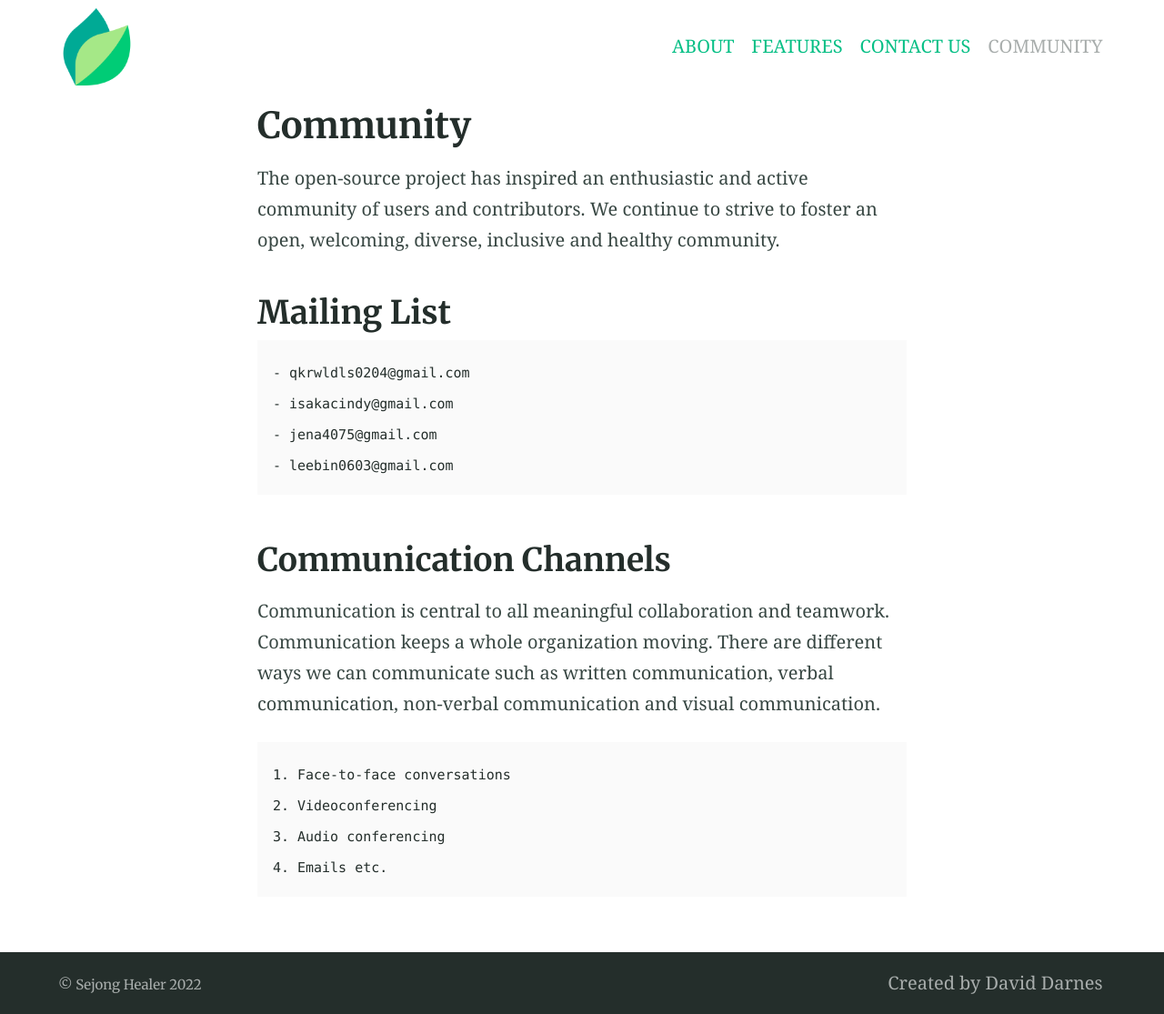
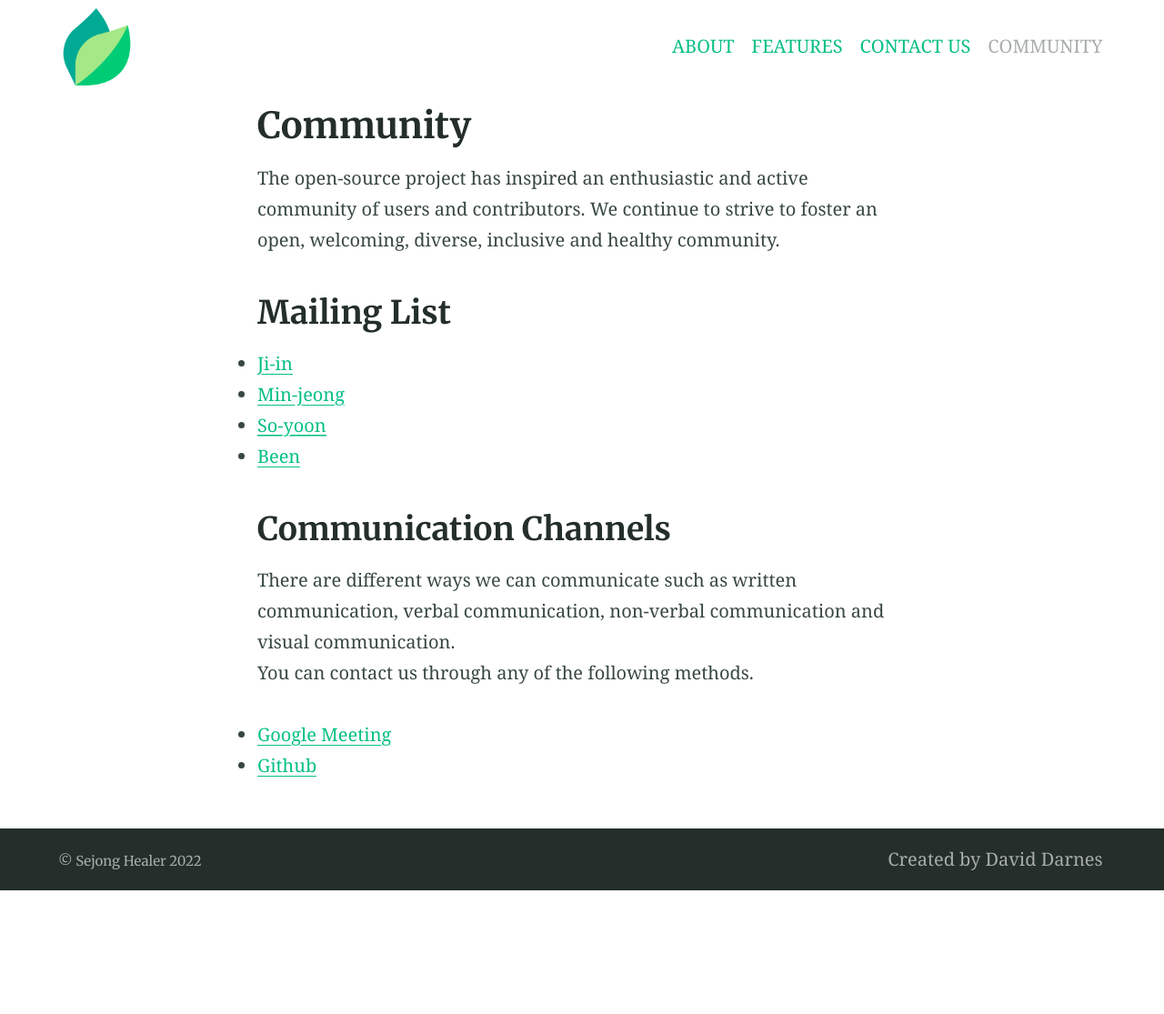
Before and after one commit to jiin124/Sejong-healer, a Jekyll site: the page built from docs/community.md, in a window 1280 px wide. Shown: the whole page at 91% size. Built offline with Jekyll 4.4.1, drawn with Linux system fonts in a browser that asks for light colours; after the commit the page ends 979 px from its top, so only the background shows below that.

Commit message:
Update community.md

```diff
--- a/docs/community.md
+++ b/docs/community.md
@@ -7,15 +7,14 @@ permalink: ./community/
 The open-source project has inspired an enthusiastic and active community of users and contributors. We continue to strive to foster an open, welcoming, diverse, inclusive and healthy community.
 
 ## Mailing List
-    - qkrwldls0204@gmail.com
-    - isakacindy@gmail.com
-    - jena4075@gmail.com
-    - leebin0603@gmail.com
+- <a href="mailto:qkrwldls0204@gmail.com">Ji-in</a>
+- <a href ="mailto:isakacindy@gmail.com">Min-jeong</a>
+- <a href = "mailto:jena4075@gmail.com">So-yoon</a>
+- <a href="mailto:leebin0603@gmail.com">Been</a>
 
 ## Communication Channels
-Communication is central to all meaningful collaboration and teamwork. Communication keeps a whole organization moving. There are different ways we can communicate such as written communication, verbal communication, non-verbal communication and visual communication.
+There are different ways we can communicate such as written communication, verbal communication, non-verbal communication and visual communication.
+You can contact us through any of the following methods.
 
-    1. Face-to-face conversations
-    2. Videoconferencing
-    3. Audio conferencing
-    4. Emails etc.
+- <a href = "https://meet.google.com/yqw-csnr-fvi">Google Meeting</a>
+- <a href = "https://github.com/jiin124/Sejong-healer">Github</a>
```
